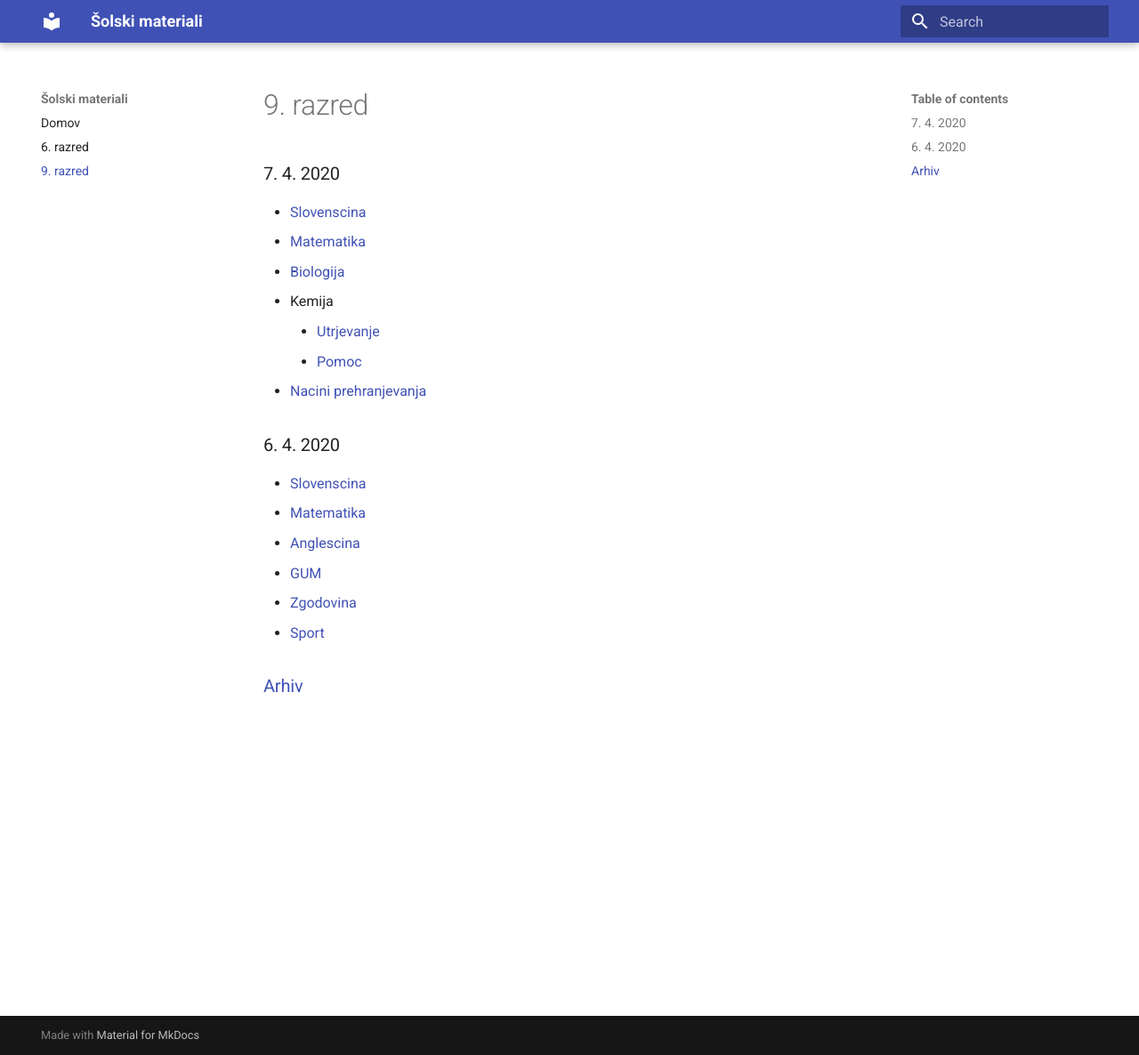
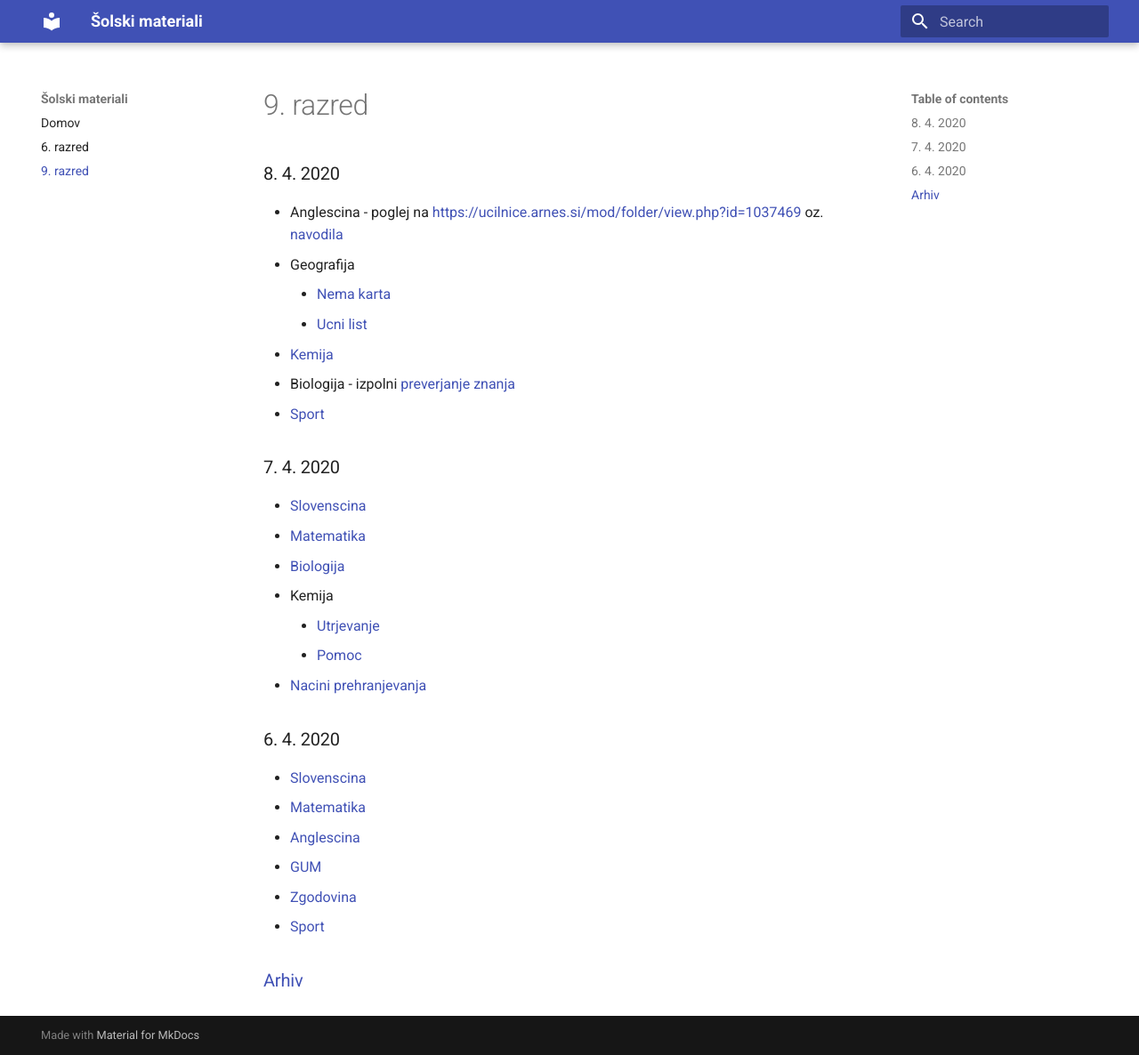
Before and after one commit to skyflyer/solski-materiali, an MkDocs documentation site: the page built from docs/9razred/index.md, in a window 1280 px wide and 1186 px high. Shown: the whole window at 89% size. Built offline with MkDocs 1.6.1 and Material for MkDocs 9.7.7, drawn with Linux system fonts in a browser that asks for light colours.

Commit message:
8. 4. 2020 - 9. razred

```diff
--- a/docs/9razred/index.md
+++ b/docs/9razred/index.md
@@ -2,6 +2,16 @@
 title: 9. razred
 summary: ucna snov za 9. razred
 ---
+
+### 8. 4. 2020
+
+* Anglescina - poglej na [https://ucilnice.arnes.si/mod/folder/view.php?id=1037469](https://ucilnice.arnes.si/mod/folder/view.php?id=1037469) oz. [navodila](anglescina/2020-04-08-anglescina.pdf)
+* Geografija
+    * [Nema karta](geografija/2020-04-08-geografija-nema-karta.pdf)
+    * [Ucni list](geografija/2020-04-08-geografija.pdf)
+* [Kemija](kemija/2020-04-08-kemija.pdf)
+* Biologija - izpolni [preverjanje znanja](https://www.1ka.si/a/270733)
+* [Sport](sport/2020-04-08-sport.pdf)
 
 ### 7. 4. 2020
 
```
Also changed, not shown: 6 other files.
